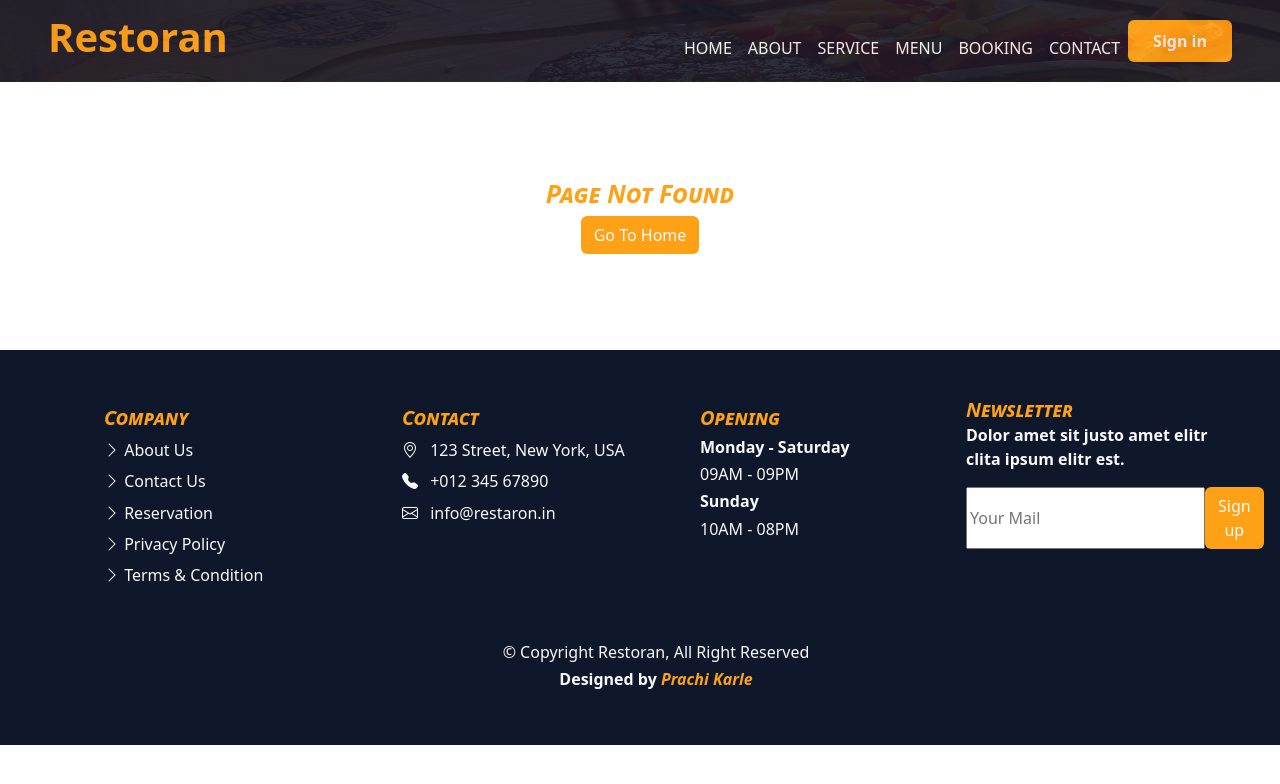
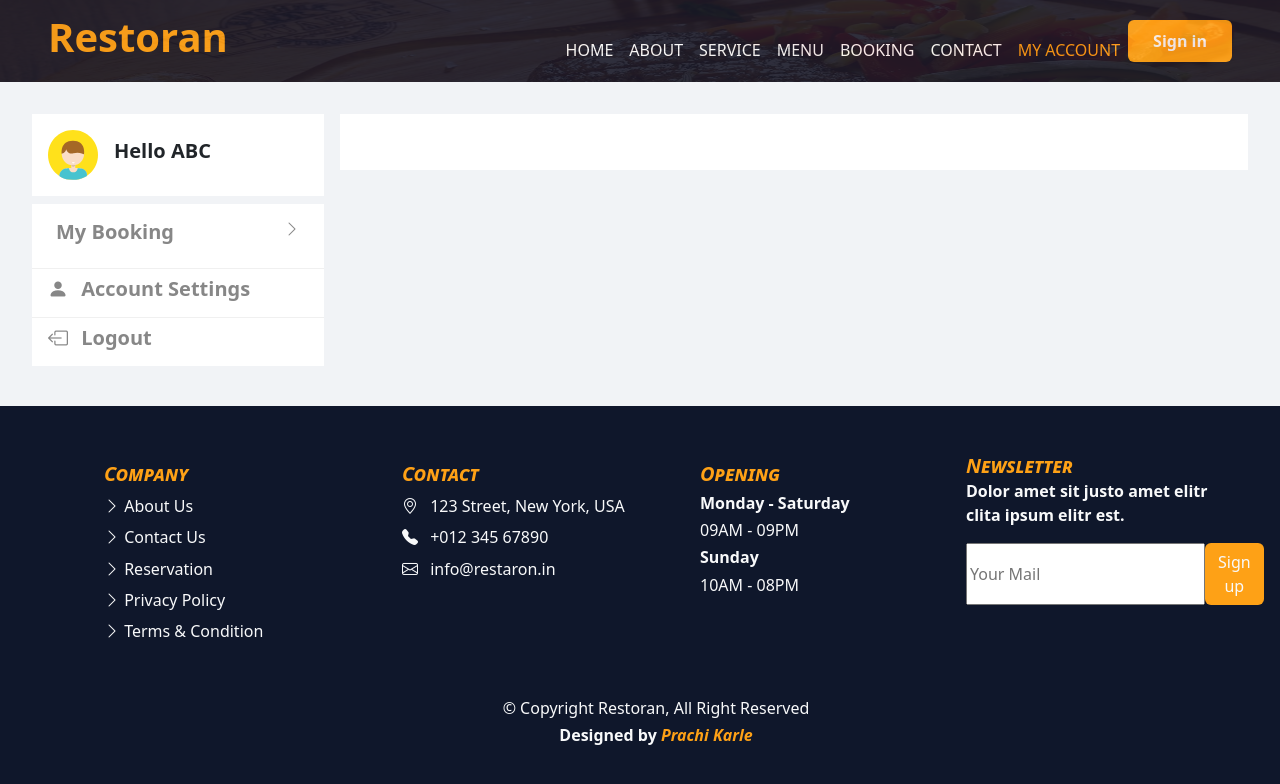
Before and after one commit to PrachiKarle/Restoran, a React (Create React App) app in the folder myapp/: page /account in a window 1280 px wide. Shown: the top 784 px of the page. Built offline with nearby package versions, Linux system fonts and the light colour scheme; data requests are answered from the project's data file.

Commit message:
Second commit

```diff
--- a/myapp/jsondata/db.json
+++ b/myapp/jsondata/db.json
@@ -1,48 +1,47 @@
 {
-  "book": [
-    {
-      "name": "Karle",
-      "email": "abc@gmail.com",
-      "date": "2024-04-21",
-      "time": "15:17",
-      "num": "people1",
-      "req": "Pizza",
-      "id": 1
-    }
-  ],
-  "contact": [
-    {
-      "name": "Prachi",
-      "email": "abc@gmail.com",
-      "sub": "order",
-      "msg": "order not send",
-      "id": 1
-    }
-  ],
   "account": [
     {
       "id": 1,
       "username": "ABC",
       "email": "abc@gmail.com",
-      "pass": "order@send"
+      "pass": "order@send",
+      "Login": true,
+      "Booking": {
+        "name": "ABC",
+        "email": "abc@gmail.com",
+        "date": "2024-05-01",
+        "time": "09:37",
+        "num": "people1",
+        "req": "Burger"
+      },
+      "Contact": []
     },
     {
       "mail": "xyz@gmail.com",
       "username": "xyz",
       "pass": "ihcarp23@#",
-      "id": 2
+      "id": 2,
+      "Login": false,
+      "Booking": [],
+      "Contact": []
     },
     {
       "mail": "prachi@gmail.com",
       "username": "Prachi",
       "pass": "ihcarp23@",
-      "id": 3
+      "id": 3,
+      "Login": false,
+      "Booking": [],
+      "Contact": []
     },
     {
       "mail": "pqr@gmail.com",
       "username": "PQR",
       "pass": "pqr@23",
-      "id": 4
+      "id": 4,
+      "Login": false,
+      "Booking": [],
+      "Contact": []
     }
   ]
 }
--- /dev/null
+++ b/myapp/src/Account.jsx
@@ -0,0 +1,74 @@
+import axios from "axios";
+import React, { useEffect, useState } from "react";
+
+const Account = () => {
+  const [account, setAcc] = useState([]);
+
+  const [book, setBook] = useState(true);
+  const [setting, setSetting] = useState(false);
+
+  useEffect(() => {
+    loadData();
+  }, []);
+
+  const loadData = async () => {
+    var acc = await axios.get("http://localhost:3000/account");
+    for (let x of acc.data) {
+      if (x.Login == true) {
+        var res = await axios.get(`http://localhost:3000/account/${x.id}`);
+        setAcc(res.data);
+      }
+    }
+  };
+  return (
+    <>
+      <div className="row p-4 m-0" style={{ backgroundColor: "#F1F3F6" }}>
+        <div className="col-lg-3 col-md-4 col-12 m-0 p-2">
+          <div
+            className="p-3 d-flex align-items-center"
+            style={{ backgroundColor: "white" }}
+          >
+            <img src="images/profile.svg" className="img-fluid" alt="" />{" "}
+            <h5 className="fw-bold mx-3">Hello {account.username}</h5>
+          </div>
+          <div className="my-2" style={{ backgroundColor: "white" }}>
+            <div
+              className="py-3 px-4 d-flex justify-content-between"
+              style={{ borderBottom: "1px solid #F0F0F0", color: "#878787" }}
+            >
+              <h5 className="fw-bold">My Booking </h5>{" "}
+              <h6>
+                <i className="bi bi-chevron-right"></i>
+              </h6>
+            </div>
+            <div
+              className="p-2 d-flex"
+              style={{ borderBottom: "1px solid #F0F0F0" }}
+            >
+              <h5 className="fw-bold" style={{ color: "#878787" }}>
+                <i className="bi bi-person-fill mx-2"></i> Account Settings
+              </h5>
+            </div>
+            <div className="p-2 d-flex" style={{ color: "#878787" }}>
+              <h5 className="fw-bold">
+                {" "}
+                <i className="bi bi-box-arrow-left mx-2"></i> Logout
+              </h5>
+            </div>
+          </div>
+        </div>
+        <div className="col-lg-9 col-md-8 col-12 m-0 p-2">
+          <div className="p-4 " style={{ backgroundColor: "white" }}>
+            {book ? (<>
+
+               <h5></h5>
+
+            </>) : null}
+          </div>
+        </div>
+      </div>
+    </>
+  );
+};
+
+export default Account;
--- a/myapp/src/App.js
+++ b/myapp/src/App.js
@@ -10,6 +10,7 @@ import Contact from "./Contact";
 import PageNotFound from "./PageNotFound";
 import Sign from "./Sign";
 import SignUp from "./SignUp";
+import Account from "./Account";
 
 const App = () => {
   return (
@@ -29,13 +30,15 @@ const App = () => {
             <Route path="/book" element={<Booking />} />
             {/* contact */}
             <Route path="/contact" element={<Contact />} />
-            {/* sign up */}
-            <Route path="/Signup" element={<SignUp />} />
+            {/* Account */}
+            <Route path='/account' element={<Account/>}/>
             {/* fallback routing */}
             <Route path="*" element={<PageNotFound />} />
           </Route>
            {/* sign in */}
            <Route path="/sign" element={<Sign />} />
+           {/* sign up */}
+           <Route path="/Signup" element={<SignUp />} />
         </Routes>
       </Router>
     </>
--- a/myapp/src/Book.jsx
+++ b/myapp/src/Book.jsx
@@ -16,11 +16,16 @@ class Book extends React.Component {
   }
 
   render() {
-    const saveBooking = async(e) => {
+    const saveBooking = async (e) => {
       e.preventDefault();
-      alert("Table Booking done successfully!!!");
-      console.log(this.state);
-      await Axios.post("http://localhost:3000/book",this.state)
+      var flag = false;
+      var acc = await Axios.get("http://localhost:3000/account");
+      for (let x of acc.data) {
+        if (x.Login == true) {
+          flag = true;
+          await Axios.patch(`http://localhost:3000/account/${x.id}`, {
+            Booking: this.state,
+          });
           this.setState({
             name: "",
             email: "",
@@ -29,6 +34,13 @@ class Book extends React.Component {
             num: "",
             req: "",
           });
+        }
+      }
+      if (!flag) {
+        alert("Please Sign in First");
+      } else {
+        alert("Table Booking done successfully!!!");
+      }
     };
     return (
       <>
--- a/myapp/src/Contact.jsx
+++ b/myapp/src/Contact.jsx
@@ -1,6 +1,6 @@
 import React from "react";
 import Heading from "./Heading";
-import axios from 'axios';
+import axios from "axios";
 
 class Contact extends React.Component {
   constructor() {
@@ -15,15 +15,21 @@ class Contact extends React.Component {
   render() {
     const saveForm = async (e) => {
       e.preventDefault();
-      alert("Message Send Sucessfully");
-      console.log(this.state);
-      await axios.post("http://localhost:3000/contact", this.state);
-      this.setState({
-        name: "",
-        email: "",
-        sub: "",
-        msg: "",
-      });
+      var flag = false;
+      var acc = await axios.get("http://localhost:3000/account");
+      for (let x of acc.data) {
+        if (x.Login == true) {
+          flag = true;
+          await axios.patch(`http://localhost:3000/account/${x.id}`, {
+            Contact: this.state,
+          });
+        }
+      }
+      if (!flag) {
+        alert("Sign in First");
+      } else {
+        alert("Message send Successfully");
+      }
     };
     return (
       <>
@@ -60,7 +66,14 @@ class Contact extends React.Component {
           <div className="col-12 m-0 mt-5 p-0">
             <div className="row m-0 p-0">
               <div className="col-md-6 col-12 m-0 p-3">
-              <iframe src="https://www.google.com/maps/embed?pb=!1m14!1m8!1m3!1d6000623.759652719!2d-75.770041!3d42.74622!3m2!1i1024!2i768!4f13.1!3m3!1m2!1s0x89c24fa5d33f083b%3A0xc80b8f06e177fe62!2sNew%20York%2C%20NY%2C%20USA!5e0!3m2!1sen!2sbd!4v1713777535023!5m2!1sen!2sbd" height="100%" width="100%" allowfullscreen="" loading="lazy" referrerpolicy="no-referrer-when-downgrade"></iframe>
+                <iframe
+                  src="https://www.google.com/maps/embed?pb=!1m14!1m8!1m3!1d6000623.759652719!2d-75.770041!3d42.74622!3m2!1i1024!2i768!4f13.1!3m3!1m2!1s0x89c24fa5d33f083b%3A0xc80b8f06e177fe62!2sNew%20York%2C%20NY%2C%20USA!5e0!3m2!1sen!2sbd!4v1713777535023!5m2!1sen!2sbd"
+                  height="100%"
+                  width="100%"
+                  allowfullscreen=""
+                  loading="lazy"
+                  referrerpolicy="no-referrer-when-downgrade"
+                ></iframe>
               </div>
 
               <div className="col-md-6 col-12 m-0 p-0">
--- a/myapp/src/Navbar.jsx
+++ b/myapp/src/Navbar.jsx
@@ -56,6 +56,9 @@ const Navbar = () => {
                   CONTACT
                 </NavLink>
               </li>
+              <li className="nav-item">
+                <NavLink to='/account' className="nav-link">MY ACCOUNT</NavLink>
+              </li>
             </ul>
             <button className="btn btn_1 px-4 py-2 ">
               <NavLink
--- a/myapp/src/Sign.jsx
+++ b/myapp/src/Sign.jsx
@@ -2,7 +2,7 @@ import React, { createContext, useState } from "react";
 import Heading from "./Heading";
 import { NavLink, useNavigate } from "react-router-dom";
 import axios from "axios";
-import Navbar from "./Navbar";
+
 
 const username = createContext();
 const Sign = () => {
@@ -13,20 +13,31 @@ const Sign = () => {
 
   const SignIn = async (e) => {
     e.preventDefault();
+    var flag=false;
     var acc = await axios.get("http://localhost:3000/account");
     for (let x of acc.data) {
       if (x.username == usernm && x.pass == pass) {
+        flag=true;
+        await axios.patch(`http://localhost:3000/account/${x.id}`, {
+          Login: true,
+        });
         alert("Successfully Logged In!!!");
         nav("/");
+
       }
+      else{
+        await axios.patch(`http://localhost:3000/account/${x.id}`,{
+          Login:false
+        })
+      }
+    }
+    if(!flag){
+      alert("Invalid Login Details");
     }
   };
 
   return (
     <>
-      <username.Provider value={usernm}>
-        <Navbar />
-      </username.Provider>
       <Heading val="Sign in" />
 
       <div className="row m-0 p-5">
```
Also changed, not shown: myapp/public/images/profile.svg (added), 1 other file (tests, documents, lock files or other folders). Lines whose indentation alone changed are shown as unchanged.
